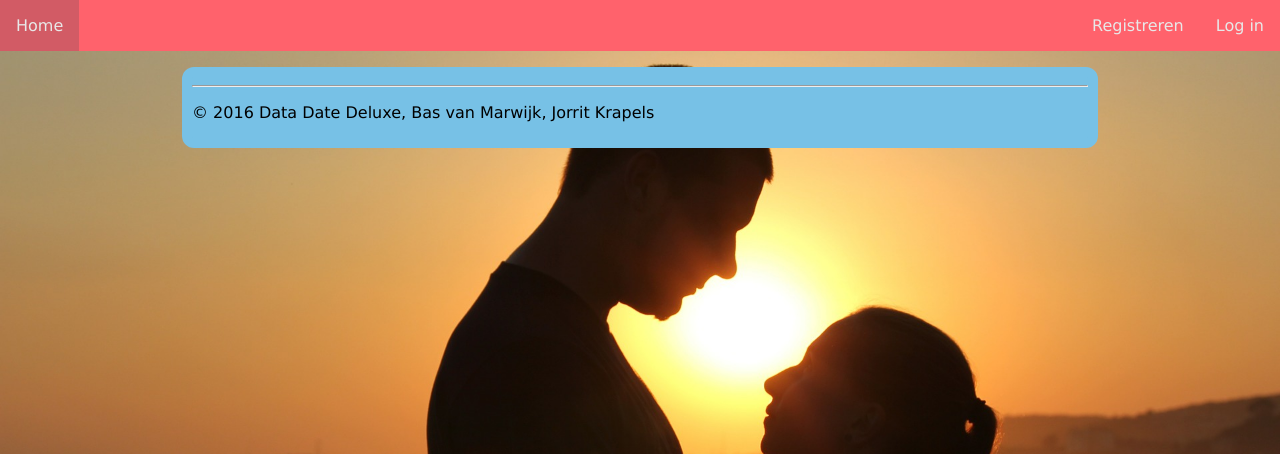
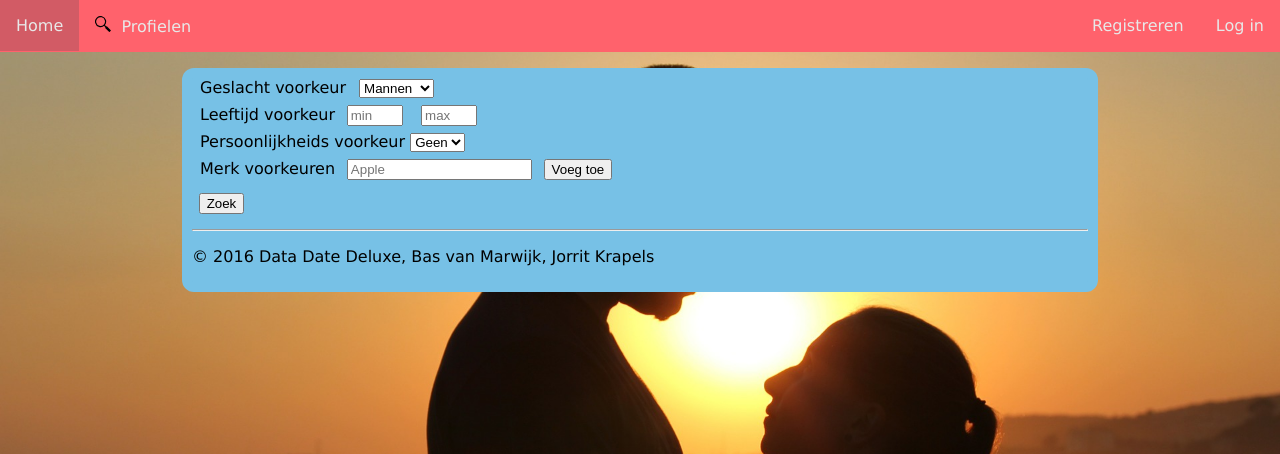
Before and after one commit to bascoder/data-date-deluxe, a CodeIgniter app: the page made by application/views/profile/search.php in a window 1280 px wide. Shown: the top 454 px of the page. Run offline with CodeIgniter, Linux system fonts and the light colour scheme.

Commit message:
Search profiles when anonymous

```diff
--- a/application/helpers/auth_helper.php
+++ b/application/helpers/auth_helper.php
@@ -13,3 +13,12 @@ function is_ingelogd()
     $ci =& get_instance();
     return $ci->authentication->is_authenticated();
 }
+
+/**
+ * @return int constant die aangeeft wat de privileges van de huidige gebruiker zijn
+ */
+function current_privileges()
+{
+    $ci =& get_instance();
+    return $ci->authentication->get_privileges();
+}
--- a/application/libraries/Authentication.php
+++ b/application/libraries/Authentication.php
@@ -8,6 +8,12 @@ defined('BASEPATH') OR exit('No direct script access allowed');
 class Authentication
 {
     const KEY = 'current_profiel';
+
+    // privilege levels
+    const ANONYMOUS = 1;
+    const USER = 2;
+    const ADMIN = 3;
+
     /**
      * @var CI_Controller|null
      */
@@ -50,7 +56,7 @@ class Authentication
     {
         $this->ci->load->model('profiel');
         $profiel = $this->ci->profiel->query_by_nickname($nickname);
-        if($profiel === NULL) {
+        if ($profiel === NULL) {
             return FALSE;
         }
 
@@ -69,7 +75,7 @@ class Authentication
     public function get_current_profiel($refresh = TRUE)
     {
         if ($this->ci->session->has_userdata(self::KEY)) {
-            if($refresh) {
+            if ($refresh) {
                 $pid = $this->ci->session->{self::KEY}->pid;
                 $profiel = $this->ci->profiel->query_by_id($pid);
                 $this->login($profiel);
@@ -79,7 +85,24 @@ class Authentication
         return NULL;
     }
 
-    public function is_authenticated() {
-        return $this->get_current_profiel() !== NULL;
+    public function is_authenticated()
+    {
+        $profiel = $this->get_current_profiel();
+        return $profiel !== NULL && is_object($profiel) === TRUE;
+    }
+
+    /**
+     * @return int constant die aangeeft wat de privileges van de huidige gebruiker zijn
+     */
+    public function get_privileges()
+    {
+        $profiel = $this->get_current_profiel(TRUE);
+        if (!$this->is_authenticated()) {
+            return self::ANONYMOUS;
+        }
+        if ($profiel->is_admin === TRUE) {
+            return self::ADMIN;
+        }
+        return self::USER;
     }
 }
--- a/application/models/Profiel.php
+++ b/application/models/Profiel.php
@@ -91,6 +91,41 @@ class Profiel extends CI_Model
         }
 
         return $profielen;
+    }
+
+    /**
+     * Query met bepaalde where clauses
+     * $where clauses moet een array zijn met daarin een assoc array met twee keys: field en value
+     * @param $where_clauses array
+     * @return array|null array met profielen
+     */
+    public function query_by_extra($where_clauses)
+    {
+        foreach ($where_clauses as $where) {
+            $this->db->where($where['field'], $where['value']);
+        }
+
+        $query = $this->db->get('Profiel');
+        $row = $query->row();
+        $profielen = [];
+        do {
+            if (isset($row)) {
+                $profiel = $row;
+                $this->add_profiel_foto($profiel);
+                $this->add_foto_array($profiel);
+                $this->add_geslacht($profiel);
+                $this->add_persoonlijkheids_type($profiel);
+                $this->add_merk_array($profiel);
+                $this->add_persoonlijkheids_voorkeuren($profiel);
+
+                array_push($profielen, $profiel);
+            }
+        } while ($row = $query->next_row());
+        if (count($profielen) === 0)
+            return NULL;
+        else {
+            return $profielen;
+        }
     }
 
     /**
--- a/application/views/header.php
+++ b/application/views/header.php
@@ -24,6 +24,13 @@
 <nav>
     <ul class="nav">
         <li><a href="<?php echo base_url() ?>">Home</a></li>
+        <li>
+            <a href="<?php echo base_url() . 'index.php/profile/lookup/page' ?>">
+                <img class="svg-nav responsive" src="<?php echo asset_url() . 'img/site_images/search.svg' ?>"
+                     alt="zoek profielen"/>
+                &nbsp;Profielen
+            </a>
+        </li>
         <?php // conditioneel login/log uit knopje ?>
         <?php if ($is_auth): ?>
             <li id="logout" class="right"><a href="<?php echo base_url() . "index.php/login/logout" ?>">Log uit</a></li>
--- /dev/null
+++ b/application/views/profile/result.php
@@ -0,0 +1,2 @@
+<?php
+var_dump($profielen);
--- a/application/views/profile/search.php
+++ b/application/views/profile/search.php
@@ -1,7 +1,84 @@
 <?php
-/**
- * Created by PhpStorm.
- * User: Bas
- * Date: 14-4-2016
- * Time: 14:55
- */
+echo form_open(base_url() . 'index.php/profile/lookup/search');
+?>
+<label for="geslacht-voorkeur">Geslacht voorkeur</label>
+<select id="geslacht-voorkeur" name="geslacht_voorkeur" required>
+    <option>Mannen</option>
+    <option>Vrouwen</option>
+    <option>Beide</option>
+</select>
+<br/>
+<label>
+    Leeftijd voorkeur
+    <input type="number" name="leeftijd_min" id="leeftijd-min" min="18" max="99" required placeholder="min"/>
+    <input type="number" name="leeftijd_max" id="leeftijd-max" min="18" max="99" required placeholder="max"/>
+</label>
+<br/>
+<label>
+    Persoonlijkheids voorkeur
+    <select name="persoonlijkheids voorkeur" required>
+        <!--            TODO insert voorkeuren-->
+        <option>Geen</option>
+    </select>
+</label>
+<br/>
+<label id="merk-voorkeuren">
+    Merk voorkeuren
+    <input type="text" placeholder="Apple" id="merk-voorkeur"/>
+    <button type="button" id="btn-add-merk">Voeg toe</button>
+    <input type="hidden" id="merken" name="merken" />
+</label>
+<br/>
+<?php
+echo form_submit('', 'Zoek');
+echo form_close();
+?>
+
+<script>
+    (function () {
+        "use strict";
+
+        var merken = {
+            init: function () {
+                $('#btn-add-merk').click(merken.onAdd);
+            },
+            onAdd: function () {
+                var merk = $('#merk-voorkeur').val();
+                if (!merk || merk === '') {
+                    merken.onError();
+                } else {
+                    merken.addMerkVoorkeur(merk);
+                }
+            },
+            onError: function () {
+                window.alert('Voer een merk in');
+            },
+            addMerkVoorkeur: function (merk) {
+                var count = $('.listed-merk').size();
+                var name = 'merk_voorkeur[' + count + ']';
+                $('<br /><input type="text" readonly disabled class="listed-merk" name="' + name + '" value="' + merk + '" />')
+                    .appendTo($('#merk-voorkeuren'));
+            }
+        };
+
+        $(document).ready(function () {
+            merken.init();
+            $('form').submit(function () {
+                if (this[0].checkValidity()) {
+                    if( $('.listed-merk').size() > 0) {
+                        var merken = [];
+                        $('.listed-merk').each(function () {
+                            merken.push($(this).val());
+                        });
+                        $('#merken').val(merken.join('|'));
+                        return true;
+                    }
+
+                    window.alert('Voeg ten minste 1 merk voorkeur toe');
+                }
+
+                return false;
+            });
+        });
+    })();
+</script>
```
Also changed, not shown: application/controllers/profile/Lookup.php (+51 -0 lines).
